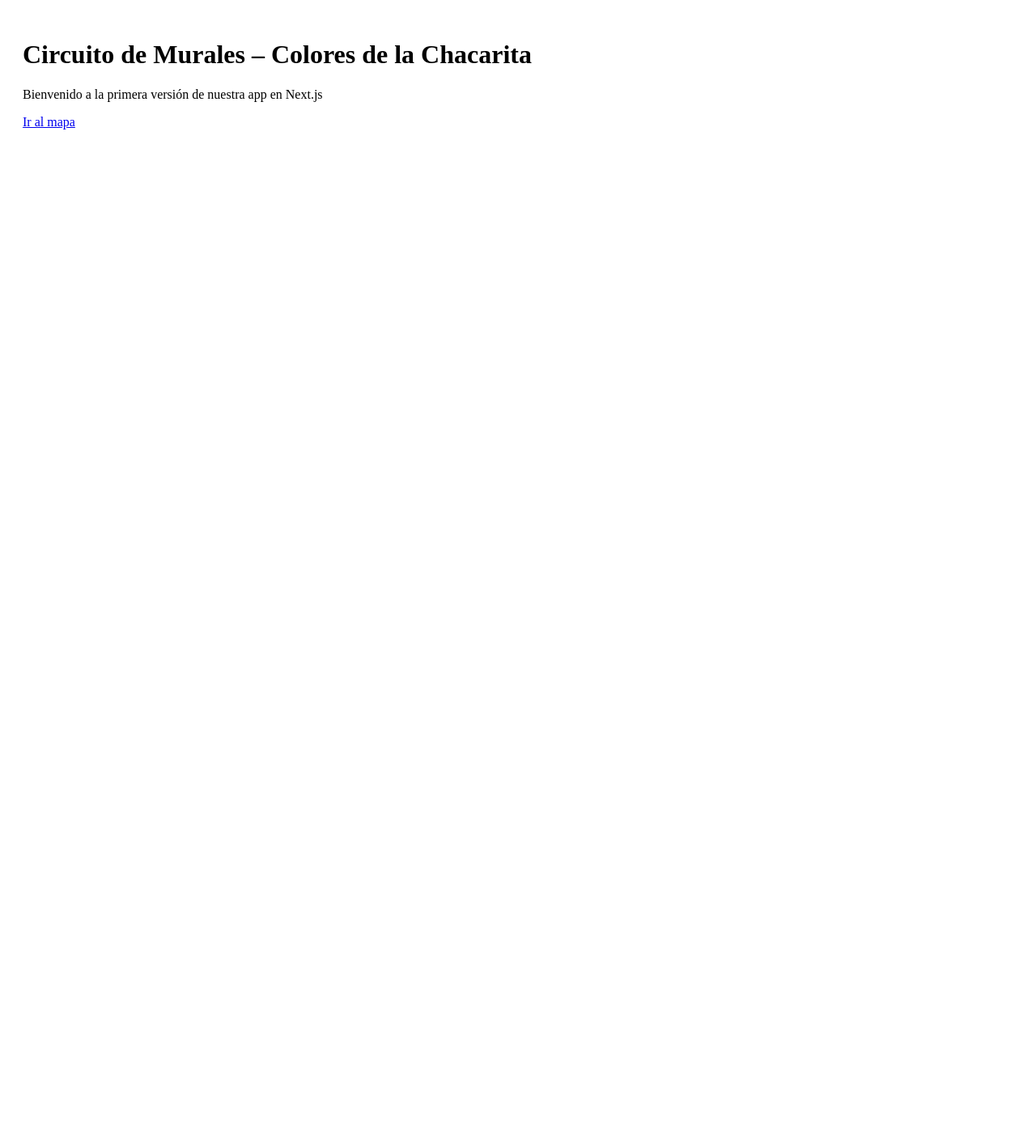
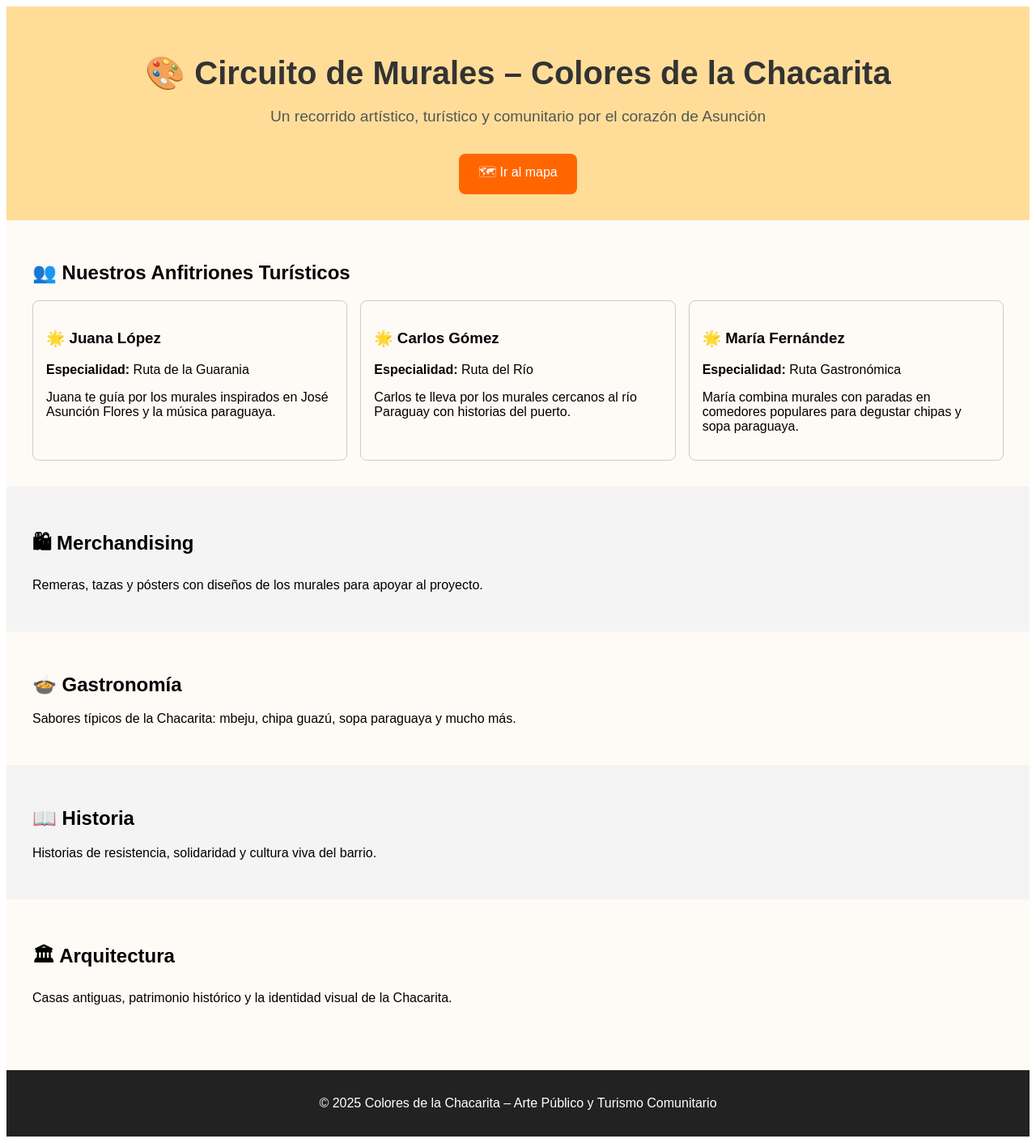
Before and after one commit to coloresdelachacarita-ctrl/colores-chacarita, a Next.js app: page / in a window 1280 px wide. Shown: the whole page at 81% size. Before the commit the page ends 800 px from the top, so only its background shows below. Built offline with nearby package versions, Linux system fonts and the light colour scheme.

Commit message:
Update index.js

```diff
--- a/pages/index.js
+++ b/pages/index.js
@@ -1,15 +1,70 @@
-
-// pages/index.js
-import Link from 'next/link';
+import Link from "next/link";
 
 export default function Home() {
   return (
-    <main style={{ padding: 20 }}>
-      <h1>Circuito de Murales – Colores de la Chacarita</h1>
-      <p>Bienvenido a la primera versión de nuestra app en Next.js</p>
-      <p>
-        <Link href="/mapa">Ir al mapa</Link>
-      </p>
-    </main>
+    <div style={{ fontFamily: "Arial, sans-serif", background: "#fefaf6", minHeight: "100vh" }}>
+      {/* Encabezado */}
+      <header style={{ textAlign: "center", padding: "2rem", background: "#ffdd99" }}>
+        <h1 style={{ fontSize: "2.5rem", marginBottom: "0.5rem", color: "#333" }}>
+          🎨 Circuito de Murales – Colores de la Chacarita
+        </h1>
+        <p style={{ fontSize: "1.2rem", color: "#555" }}>
+          Un recorrido artístico, turístico y comunitario por el corazón de Asunción
+        </p>
+        <Link href="/mapa">
+          <button style={{ marginTop: "1rem", padding: "0.7rem 1.5rem", fontSize: "1rem", borderRadius: "8px", border: "none", background: "#ff6600", color: "#fff", cursor: "pointer" }}>
+            🗺 Ir al mapa
+          </button>
+        </Link>
+      </header>
+
+      {/* Sección Anfitriones */}
+      <section style={{ padding: "2rem" }}>
+        <h2>👥 Nuestros Anfitriones Turísticos</h2>
+        <div style={{ display: "flex", gap: "1rem", flexWrap: "wrap", marginTop: "1rem" }}>
+          <div style={{ flex: "1", minWidth: "250px", padding: "1rem", border: "1px solid #ccc", borderRadius: "8px" }}>
+            <h3>🌟 Juana López</h3>
+            <p><strong>Especialidad:</strong> Ruta de la Guarania</p>
+            <p>Juana te guía por los murales inspirados en José Asunción Flores y la música paraguaya.</p>
+          </div>
+          <div style={{ flex: "1", minWidth: "250px", padding: "1rem", border: "1px solid #ccc", borderRadius: "8px" }}>
+            <h3>🌟 Carlos Gómez</h3>
+            <p><strong>Especialidad:</strong> Ruta del Río</p>
+            <p>Carlos te lleva por los murales cercanos al río Paraguay con historias del puerto.</p>
+          </div>
+          <div style={{ flex: "1", minWidth: "250px", padding: "1rem", border: "1px solid #ccc", borderRadius: "8px" }}>
+            <h3>🌟 María Fernández</h3>
+            <p><strong>Especialidad:</strong> Ruta Gastronómica</p>
+            <p>María combina murales con paradas en comedores populares para degustar chipas y sopa paraguaya.</p>
+          </div>
+        </div>
+      </section>
+
+      {/* Secciones extra */}
+      <section style={{ padding: "2rem", background: "#f4f4f4" }}>
+        <h2>🛍 Merchandising</h2>
+        <p>Remeras, tazas y pósters con diseños de los murales para apoyar al proyecto.</p>
+      </section>
+
+      <section style={{ padding: "2rem" }}>
+        <h2>🍲 Gastronomía</h2>
+        <p>Sabores típicos de la Chacarita: mbeju, chipa guazú, sopa paraguaya y mucho más.</p>
+      </section>
+
+      <section style={{ padding: "2rem", background: "#f4f4f4" }}>
+        <h2>📖 Historia</h2>
+        <p>Historias de resistencia, solidaridad y cultura viva del barrio.</p>
+      </section>
+
+      <section style={{ padding: "2rem" }}>
+        <h2>🏛 Arquitectura</h2>
+        <p>Casas antiguas, patrimonio histórico y la identidad visual de la Chacarita.</p>
+      </section>
+
+      {/* Footer */}
+      <footer style={{ textAlign: "center", padding: "1rem", marginTop: "2rem", background: "#222", color: "#fff" }}>
+        <p>© 2025 Colores de la Chacarita – Arte Público y Turismo Comunitario</p>
+      </footer>
+    </div>
   );
 }
```
